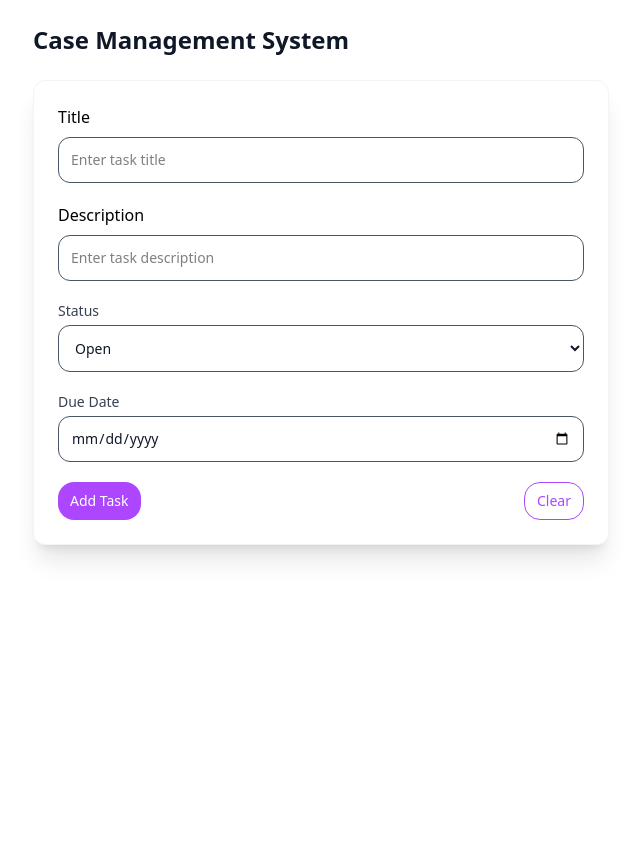
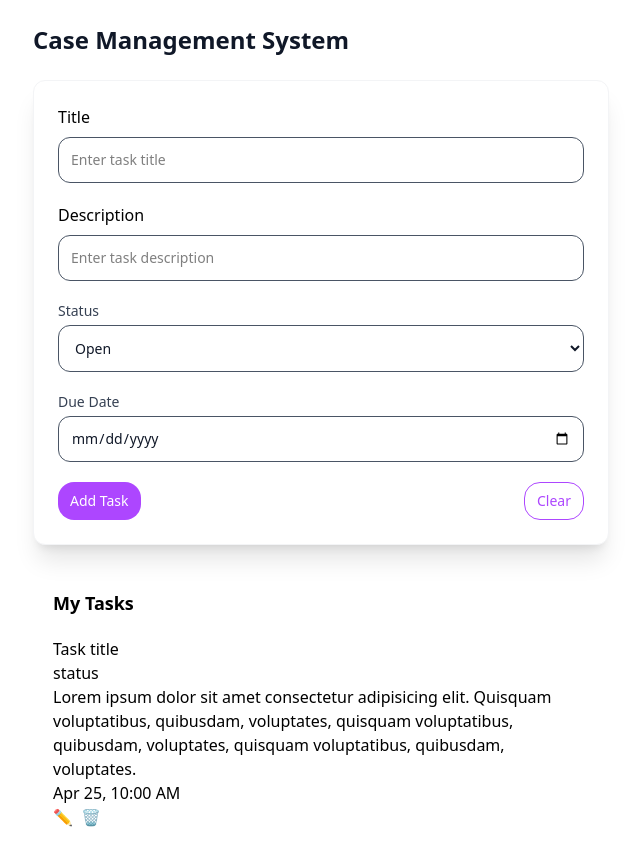
Before and after one commit to bennyhch/case-management-dashboard, a Next.js app: page / in a window 1280 px wide. Shown: the whole page, without its empty margins (319-959 px from the left). Before the commit the page ends 800 px from the top, so only its background shows below. Built offline with nearby package versions, Linux system fonts and the light colour scheme.

Commit message:
feat: add taskcard html

```diff
--- a/src/app/page.tsx
+++ b/src/app/page.tsx
@@ -1,4 +1,6 @@
 "use client";
+
+import TaskCard from "@/components/TaskCard";
 
 const inputFieldClasses =
   "border-1 border-gray-600 rounded-xl p-3 text-sm focus:outline-none focus:border-gray-950 focus:ring-1 focus:ring-gray-950 transition-all";
@@ -85,6 +87,13 @@ export default function Home() {
             </div>
           </form>
         </section>
+        {/* Some condition to render the section */}
+        <section className="p-5 flex flex-col gap-5">
+          <header>
+            <h2 className="text-lg font-semibold">My Tasks</h2>
+          </header>
+          <TaskCard />
+        </section>
       </div>
     </main>
   );
--- /dev/null
+++ b/src/components/TaskCard.tsx
@@ -0,0 +1,33 @@
+const TaskCard = () => {
+  return (
+    <article>
+      {/* top */}
+      <div>
+        <h3>Task title</h3>
+        <span>status</span>
+      </div>
+
+      {/* middle */}
+      <p>
+        Lorem ipsum dolor sit amet consectetur adipisicing elit. Quisquam
+        voluptatibus, quibusdam, voluptates, quisquam voluptatibus, quibusdam,
+        voluptates, quisquam voluptatibus, quibusdam, voluptates.
+      </p>
+
+      {/* bottom */}
+      <div>
+        <time dateTime="2025-04-25T10:00">Apr 25, 10:00 AM</time>
+        <div className="flex gap-2">
+          <button aria-label="Edit task" className="hover:text-gray-700">
+            ✏️
+          </button>
+          <button aria-label="Delete task" className="hover:text-red-600">
+            🗑️
+          </button>
+        </div>
+      </div>
+    </article>
+  );
+};
+
+export default TaskCard;
```
